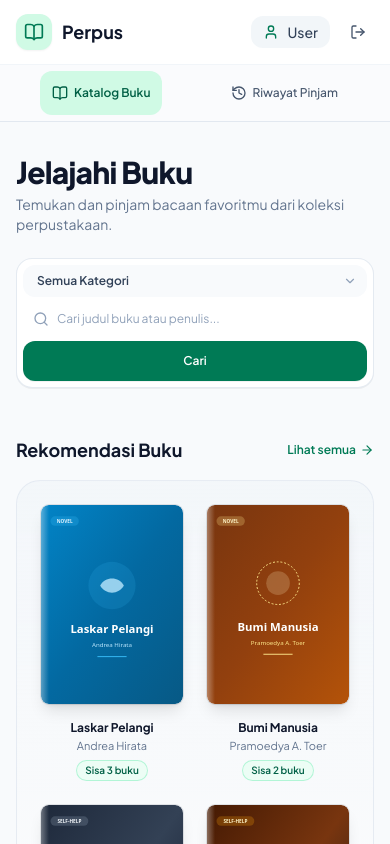
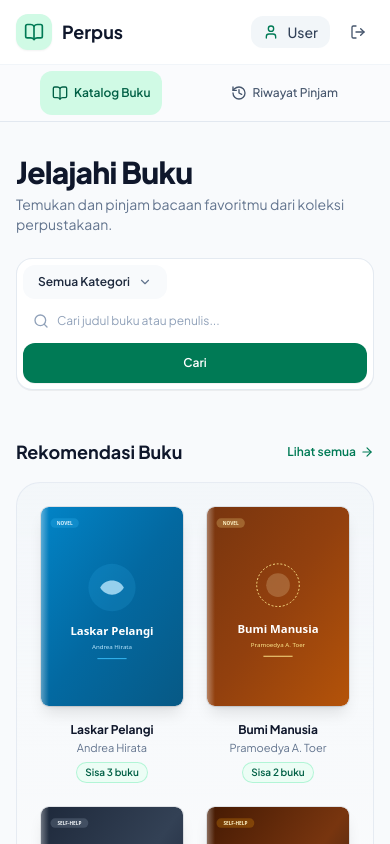
Before and after one commit to muhammadfasya578-svg/tugas_pertemuan_12, a Next.js app: page / in a window 390 px wide. Shown: the top 844 px of the page. Built offline with nearby package versions, Linux system fonts and the light colour scheme.

Commit message:
feat(ui): replace native select with custom animated Dropdown component

```diff
--- a/src/components/CatalogView.js
+++ b/src/components/CatalogView.js
@@ -4,7 +4,8 @@ import { useState, useMemo } from 'react'
 import Image from 'next/image'
 import Link from 'next/link'
 import BookCard from '@/components/BookCard'
-import { Search, BookX, X, ChevronDown, ArrowRight } from 'lucide-react'
+import Dropdown from '@/components/Dropdown'
+import { Search, BookX, X, ArrowRight } from 'lucide-react'
 
 export default function CatalogView({ initialBooks }) {
   const [searchQuery, setSearchQuery] = useState('')
@@ -15,6 +16,14 @@ export default function CatalogView({ initialBooks }) {
     const cats = new Set(initialBooks.map((b) => b.category))
     return ['Semua', ...Array.from(cats)]
   }, [initialBooks])
+
+  // Opsi dropdown kategori dengan label yang rapi
+  const categoryOptions = useMemo(() => {
+    return categories.map((cat) => ({
+      value: cat,
+      label: cat === 'Semua' ? 'Semua Kategori' : cat,
+    }))
+  }, [categories])
 
   // Filter buku berdasarkan search query dan kategori terpilih
   const filteredBooks = useMemo(() => {
@@ -55,23 +64,13 @@ export default function CatalogView({ initialBooks }) {
 
         {/* Unified Search Pill (Category Dropdown + Search Input + Button) */}
         <div className="w-full lg:max-w-xl bg-white rounded-2xl border border-slate-200/90 shadow-2xs p-1.5 flex flex-col sm:flex-row items-stretch sm:items-center gap-2">
-          {/* Category Dropdown */}
-          <div className="relative flex-shrink-0">
-            <select
+          {/* Custom Category Dropdown */}
+          <div className="flex-shrink-0">
+            <Dropdown
+              options={categoryOptions}
               value={selectedCategory}
-              onChange={(e) => setSelectedCategory(e.target.value)}
-              aria-label="Pilih kategori buku"
-              className="w-full sm:w-auto appearance-none bg-slate-50 hover:bg-slate-100 rounded-xl pl-3.5 pr-8 py-2 text-xs font-semibold text-slate-700 focus:outline-none focus:ring-2 focus:ring-emerald-500 transition-colors cursor-pointer"
-            >
-              {categories.map((cat) => (
-                <option key={cat} value={cat}>
-                  {cat === 'Semua' ? 'Semua Kategori' : cat}
-                </option>
-              ))}
-            </select>
-            <ChevronDown
-              className="w-3.5 h-3.5 text-slate-400 absolute right-2.5 top-1/2 -translate-y-1/2 pointer-events-none"
-              aria-hidden="true"
+              onChange={setSelectedCategory}
+              className="w-full sm:w-auto"
             />
           </div>
 
--- /dev/null
+++ b/src/components/Dropdown.js
@@ -0,0 +1,118 @@
+'use client'
+
+import { useState, useRef, useEffect } from 'react'
+import { ChevronDown, Check } from 'lucide-react'
+
+export default function Dropdown({
+  options = [],
+  value,
+  onChange,
+  placeholder = 'Pilih...',
+  className = '',
+  menuClassName = '',
+  align = 'left',
+}) {
+  const [isOpen, setIsOpen] = useState(false)
+  const containerRef = useRef(null)
+
+  // Normalisasi options agar bisa menerima array of strings atau array of objects
+  const normalizedOptions = options.map((opt) => {
+    if (typeof opt === 'object' && opt !== null) {
+      return { value: opt.value, label: opt.label }
+    }
+    return { value: opt, label: opt }
+  })
+
+  // Cari label untuk nilai yang sedang terpilih
+  const selectedOption = normalizedOptions.find((opt) => opt.value === value)
+  const displayLabel = selectedOption ? selectedOption.label : placeholder
+
+  // Tutup dropdown saat klik di luar container
+  useEffect(() => {
+    const handleClickOutside = (event) => {
+      if (containerRef.current && !containerRef.current.contains(event.target)) {
+        setIsOpen(false)
+      }
+    }
+
+    const handleKeyDown = (event) => {
+      if (event.key === 'Escape') {
+        setIsOpen(false)
+      }
+    }
+
+    if (isOpen) {
+      document.addEventListener('mousedown', handleClickOutside)
+      document.addEventListener('touchstart', handleClickOutside)
+      document.addEventListener('keydown', handleKeyDown)
+    }
+
+    return () => {
+      document.removeEventListener('mousedown', handleClickOutside)
+      document.removeEventListener('touchstart', handleClickOutside)
+      document.removeEventListener('keydown', handleKeyDown)
+    }
+  }, [isOpen])
+
+  const handleSelect = (optValue) => {
+    onChange(optValue)
+    setIsOpen(false)
+  }
+
+  return (
+    <div ref={containerRef} className="relative inline-block text-left">
+      {/* Trigger Button */}
+      <button
+        type="button"
+        onClick={() => setIsOpen(!isOpen)}
+        aria-haspopup="listbox"
+        aria-expanded={isOpen}
+        className={`flex items-center justify-between gap-2 bg-slate-50 hover:bg-slate-100 border border-transparent hover:border-slate-200 text-slate-800 text-xs font-semibold px-3.5 py-2 rounded-xl transition-all duration-200 focus:outline-none focus:ring-2 focus:ring-emerald-500 cursor-pointer ${
+          isOpen ? 'bg-slate-100 ring-2 ring-emerald-500/20 border-slate-200' : ''
+        } ${className}`}
+      >
+        <span className="truncate">{displayLabel}</span>
+        <ChevronDown
+          className={`w-3.5 h-3.5 text-slate-500 transition-transform duration-200 flex-shrink-0 ${
+            isOpen ? 'rotate-180 text-emerald-700' : ''
+          }`}
+          aria-hidden="true"
+        />
+      </button>
+
+      {/* Dropdown Menu Popup */}
+      {isOpen && (
+        <div
+          role="listbox"
+          className={`absolute z-50 mt-1.5 min-w-[170px] w-full sm:w-auto bg-white rounded-xl border border-slate-200 shadow-lg py-1 animate-in fade-in duration-150 focus:outline-none ${
+            align === 'right' ? 'right-0' : 'left-0'
+          } ${menuClassName}`}
+        >
+          {normalizedOptions.map((opt) => {
+            const isSelected = opt.value === value
+            return (
+              <button
+                key={opt.value}
+                type="button"
+                role="option"
+                aria-selected={isSelected}
+                onClick={() => handleSelect(opt.value)}
+                className={`w-full text-left px-3 py-2 text-xs font-medium transition-colors flex items-center justify-between gap-3 cursor-pointer rounded-lg mx-1 my-0.5 ${
+                  isSelected
+                    ? 'bg-emerald-50 text-emerald-800 font-semibold'
+                    : 'text-slate-700 hover:bg-slate-50 hover:text-slate-900'
+                }`}
+                style={{ width: 'calc(100% - 8px)' }}
+              >
+                <span className="truncate">{opt.label}</span>
+                {isSelected && (
+                  <Check className="w-3.5 h-3.5 text-emerald-600 flex-shrink-0" aria-hidden="true" />
+                )}
+              </button>
+            )
+          })}
+        </div>
+      )}
+    </div>
+  )
+}
```
